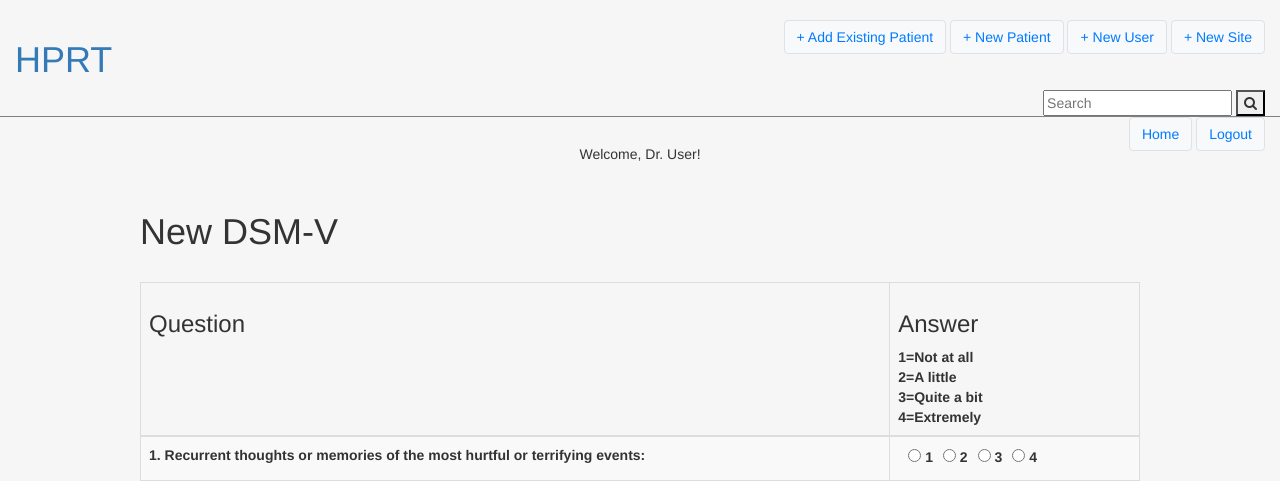
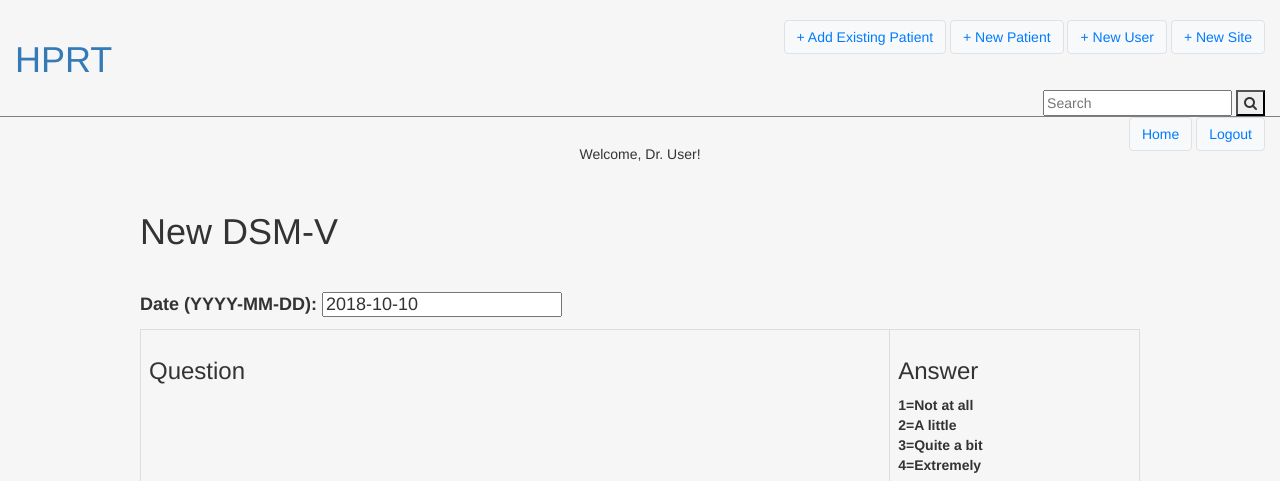
Before and after one commit to sbetti02/HTQR, a Django app: page /toolkit/new_dsmv/1 in a window 1280 px wide. Shown: the top 481 px of the page. Run offline with Django 3.2, Linux system fonts and the light colour scheme; the visitor is signed in with stand-in values (Sample User, id 1); parts of the project's set-up code (start-up, migrations or seed data) failed here and were passed over; some libraries are stand-ins or nearby versions.

Commit message:
Functionality for dsm form added

```diff
--- a/src/HPRT/templates/dsmv_new.html
+++ b/src/HPRT/templates/dsmv_new.html
@@ -31,6 +31,7 @@
 		{% csrf_token %}
 		{% load staticfiles %}
 		<link rel='stylesheet' href="{% static 'css/questionnaire.css' %}" type='text/css'/>
+		<h4>{{ form.date.label_tag }} {{ form.date }}</h4>
 		<table border=1 class="table table-bordered table-striped">
 			<thead>
 				<tr>
@@ -46,10 +47,12 @@
 			</thead>
 			<tbody >
 				{% for field in form %}
+					{% ifnotequal field.name 'date' %}
 					<tr>
 						<td>{{ field.label_tag }}</td>
 						<td>{{ field }}</td>
 					</tr>
+					{% endifnotequal %}
 				{% endfor %}
 			</tbody>
 		</table>
--- a/src/HPRT/toolkit/forms.py
+++ b/src/HPRT/toolkit/forms.py
@@ -46,8 +46,9 @@ class HTQForm(forms.ModelForm):
 class DSMVForm(forms.ModelForm):
     class Meta:
         model = DSMV
-        exclude = ('patient', 'doctor', 'date', 'score')
+        exclude = ('patient', 'doctor', 'score')
         labels = {}
+        labels['date'] = 'Date (YYYY-MM-DD)'
         widgets = {}
         json_data = open(os.path.join('static', "questions.json"), 'r')
         dsmv_list = json.load(json_data)[5]['questions']
--- a/src/HPRT/toolkit/views.py
+++ b/src/HPRT/toolkit/views.py
@@ -135,15 +135,15 @@ class ScreeningsListView(LoginRequiredMixin, ListView):
         kwargs = super(ScreeningsListView, self).get_context_data(**kwargs)
         kwargs.update({
             'patient': self.kwargs['pk'],
-            'dsmv_list': DSMV.objects.filter(patient = Patient.objects.filter(pk = self.kwargs['pk'])[0] ),
-            'th_list': TortureHistory.objects.filter(patient = Patient.objects.filter(pk = self.kwargs['pk'])[0] ),
-            'hp1_list': HopkinsPart1.objects.filter(patient = Patient.objects.filter(pk = self.kwargs['pk'])[0] ),
-            'hp2_list': HopkinsPart2.objects.filter(patient = Patient.objects.filter(pk = self.kwargs['pk'])[0] ),
+            'dsmv_list': DSMV.objects.filter(patient = Patient.objects.filter(pk = self.kwargs['pk'])[0]).order_by('-date'),
+            'th_list': TortureHistory.objects.filter(patient = Patient.objects.filter(pk = self.kwargs['pk'])[0]).order_by('-date'),
+            'hp1_list': HopkinsPart1.objects.filter(patient = Patient.objects.filter(pk = self.kwargs['pk'])[0]).order_by('-date'),
+            'hp2_list': HopkinsPart2.objects.filter(patient = Patient.objects.filter(pk = self.kwargs['pk'])[0]).order_by('-date'),
         })
         return kwargs
 
     def get_queryset(self):
-        return HTQ.objects.filter(patient=Patient.objects.filter(pk=self.kwargs['pk'])[0])
+        return HTQ.objects.filter(patient=Patient.objects.filter(pk=self.kwargs['pk'])[0]).order_by('-date')
 
 class HTQCreateView(LoginRequiredMixin, CreateView):
     login_url = 'login'
@@ -228,18 +228,25 @@ class DSMVCreateView(LoginRequiredMixin, CreateView):
     def get_success_url(self):
         return reverse_lazy('screenings', kwargs={'pk' : self.object.patient.pk})
 
+    def get_initial(self):
+        """
+        Return the initial values of the form as a dict
+
+        Used for overwriting any default values that need to be modified
+        """
+        initial = super(DSMVCreateView, self).get_initial()
+        initial['date'] = date.today()
+        return initial
+
     def form_valid(self, form):
         form.instance.doctor = self.request.user
-        form.instance.date = date.today()
         form.instance.patient = Patient.objects.get(pk=self.kwargs['pk'])
         total_score = 0
-        len(form.cleaned_data)
         for label in form.cleaned_data:
-            total_score += form.cleaned_data[label]
-        form.instance.score = float(total_score)/len(form.cleaned_data)
+            if label != 'date':
+                total_score += form.cleaned_data[label]
+        form.instance.score = float(total_score)/(len(form.cleaned_data)-1)
         return super(DSMVCreateView, self).form_valid(form)
-
-
 
 class TortureHistoryCreateView(LoginRequiredMixin, CreateView):
     login_url = 'login'
```
